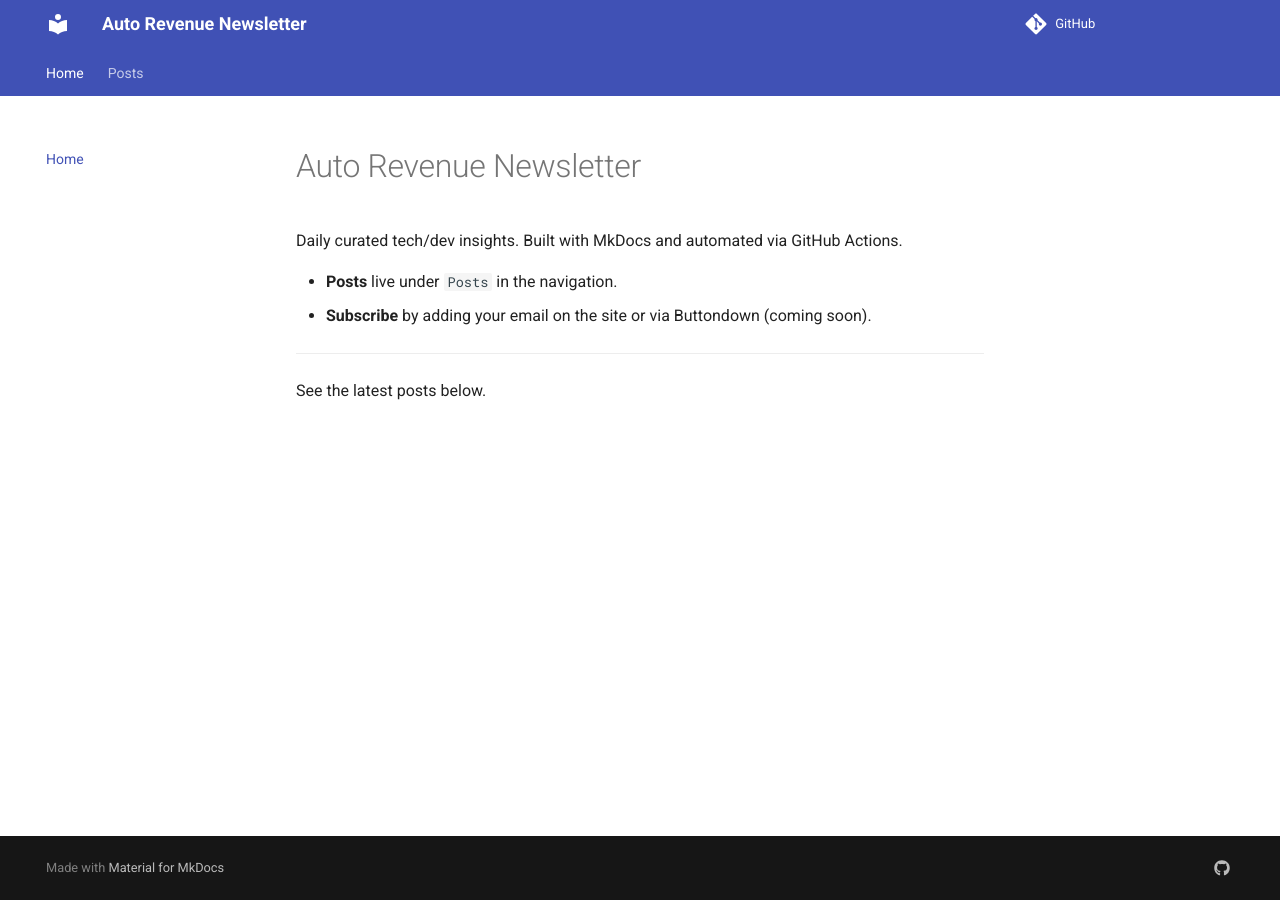
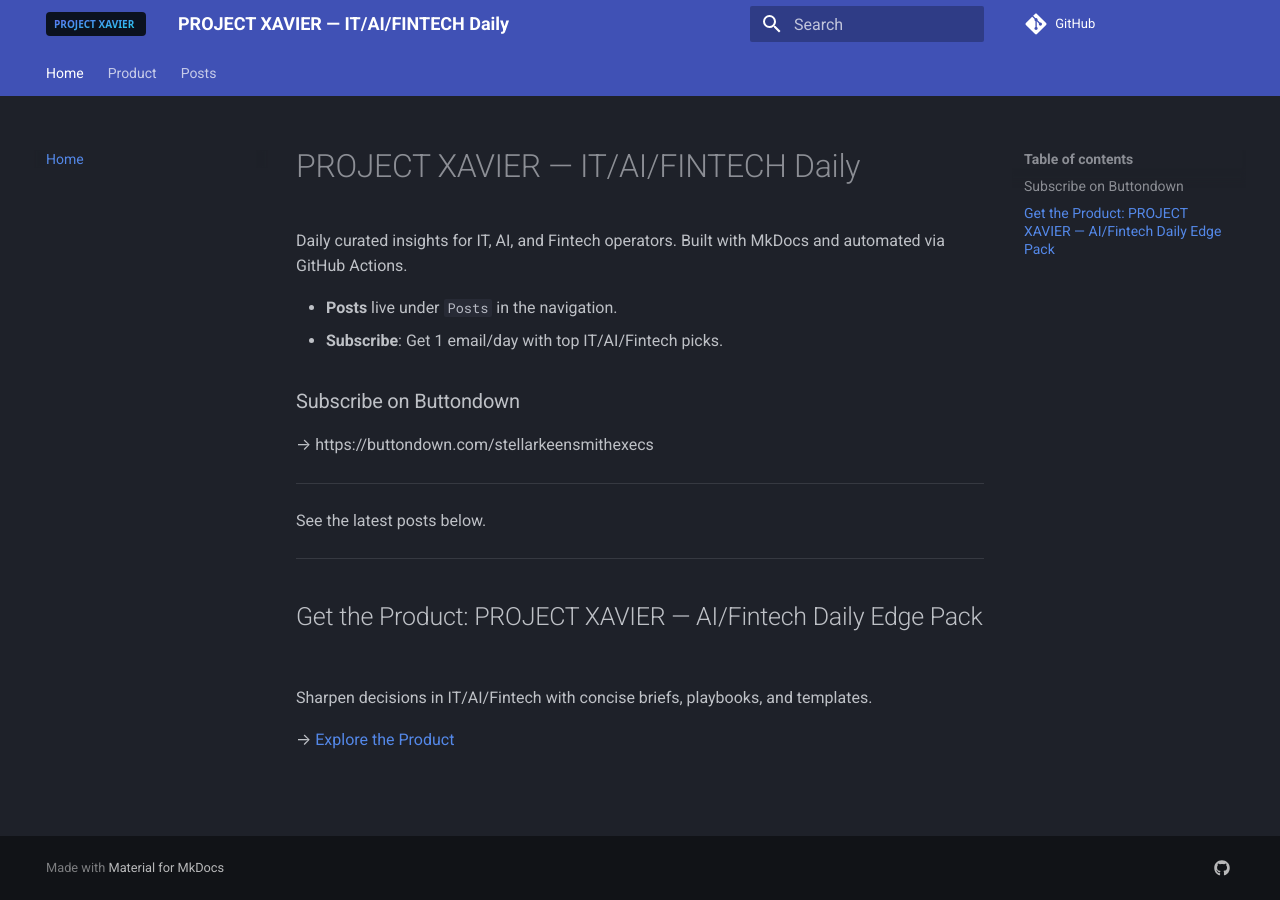
Before and after one commit to stellarkeensmithexecs-dotcom/project-xavier, an MkDocs documentation site: the page built from docs/index.md, in a window 1280 px wide. Built offline with MkDocs 1.6.1 and Material for MkDocs 9.7.7, drawn with Linux system fonts in a browser that asks for light colours; comment, search, counter and statistics services are not loaded.

Commit message:
feat(brand): update site title, theme, logo, favicon; weekly recap + SEO + UTM + subscribe CTA

```diff
--- a/docs/index.md
+++ b/docs/index.md
@@ -1,10 +1,22 @@
-# Auto Revenue Newsletter
+# PROJECT XAVIER — IT/AI/FINTECH Daily
 
-Daily curated tech/dev insights. Built with MkDocs and automated via GitHub Actions.
+Daily curated insights for IT, AI, and Fintech operators. Built with MkDocs and automated via GitHub Actions.
 
 - **Posts** live under `Posts` in the navigation.
-- **Subscribe** by adding your email on the site or via Buttondown (coming soon).
+- **Subscribe**: Get 1 email/day with top IT/AI/Fintech picks.
+
+### Subscribe on Buttondown
+
+→ https://buttondown.com/stellarkeensmithexecs
 
 ---
 
 See the latest posts below.
+
+---
+
+## Get the Product: PROJECT XAVIER — AI/Fintech Daily Edge Pack
+
+Sharpen decisions in IT/AI/Fintech with concise briefs, playbooks, and templates.
+
+→ [Explore the Product](product.md)
--- /dev/null
+++ b/docs/javascripts/goatcounter.js
@@ -0,0 +1,12 @@
+// GoatCounter analytics placeholder. Replace GC_CODE with your GoatCounter code/domain.
+// Example: https://GC_CODE.goatcounter.com/count
+(function(){
+  var GC = 'stellarkeensmith'; // GoatCounter code from stellarkeensmith.goatcounter.com
+  if (!GC || GC === 'GC_CODE') { return; }
+  window.goatcounter = {no_onload: false};
+  var s = document.createElement('script');
+  s.async = 1;
+  s.src = 'https://' + GC + '.goatcounter.com/count';
+  var h = document.getElementsByTagName('head')[0];
+  (h || document.body).appendChild(s);
+})();
--- /dev/null
+++ b/docs/robots.txt
@@ -0,0 +1,3 @@
+User-agent: *
+Allow: /
+Sitemap: https://stellarkeensmithexecs-dotcom.github.io/project-xavier/sitemap.xml
--- a/mkdocs.yml
+++ b/mkdocs.yml
@@ -1,20 +1,56 @@
-site_name: Auto Revenue Newsletter
+site_name: PROJECT XAVIER — IT/AI/FINTECH Daily
 site_url: https://stellarkeensmithexecs-dotcom.github.io/project-xavier
 theme:
   name: material
   features:
     - navigation.tabs
     - content.code.copy
+  logo: assets/logo.svg
+  favicon: assets/favicon.svg
+  palette:
+    - scheme: slate
+      primary: indigo
+      accent: cyan
 nav:
   - Home: index.md
+  - Product: product.md
   - Posts: posts/index.md
 repo_url: https://github.com/stellarkeensmithexecs-dotcom/project-xavier
-plugins: []
+plugins:
+  - search
+  - sitemap
+  - rss:
+      use_git: true
+      enabled: true
+      match_path: 'posts/.*'
 markdown_extensions:
   - admonition
   - toc:
       permalink: true
 extra:
+  meta:
+    - name: description
+      content: "Daily curated insights and playbooks for IT, AI, and Fintech operators."
+    - name: keywords
+      content: "IT, AI, artificial intelligence, Fintech, cloud cost, MLOps, LLM, compliance, vendor risk, devops"
+    - property: og:type
+      content: website
+    - property: og:title
+      content: "PROJECT XAVIER — IT/AI/FINTECH Daily"
+    - property: og:description
+      content: "Curated insights, playbooks, and templates for IT/AI/Fintech operators."
+    - property: og:image
+      content: "https://stellarkeensmithexecs-dotcom.github.io/project-xavier/assets/og-card.svg"
+    - name: twitter:card
+      content: summary_large_image
+    - name: twitter:title
+      content: "PROJECT XAVIER — IT/AI/FINTECH Daily"
+    - name: twitter:description
+      content: "Curated insights, playbooks, and templates for IT/AI/Fintech operators."
+    - name: twitter:image
+      content: "https://stellarkeensmithexecs-dotcom.github.io/project-xavier/assets/og-card.svg"
   social:
     - icon: fontawesome/brands/github
       link: https://github.com/stellarkeensmithexecs-dotcom
+extra_javascript:
+  - javascripts/goatcounter.js
--- a/requirements.txt
+++ b/requirements.txt
@@ -5,3 +5,4 @@
 Jinja2==3.1.4
 python-frontmatter==1.1.0
 feedparser==6.0.11
+mkdocs-rss-plugin==1.12.1
```
Also changed, not shown: docs/product.md (added, +43 -0 lines), docs/thanks.md (added, +18 -0 lines), docs/assets/favicon.svg (added), docs/assets/logo.svg (added), docs/assets/og-card.svg (added), 4 other files.
